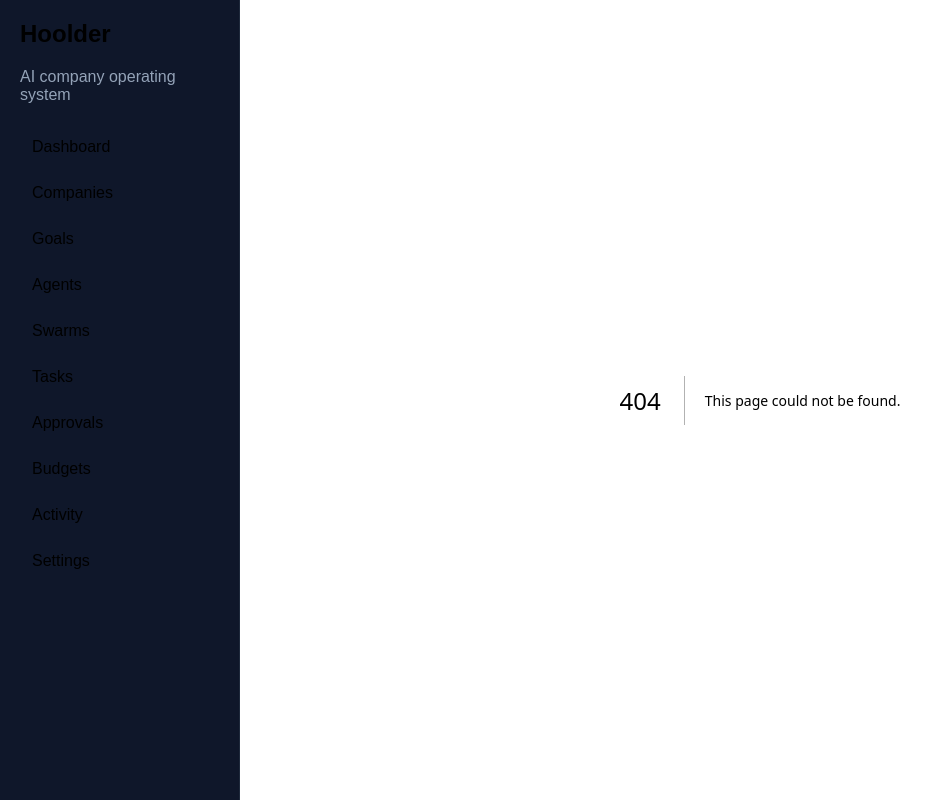
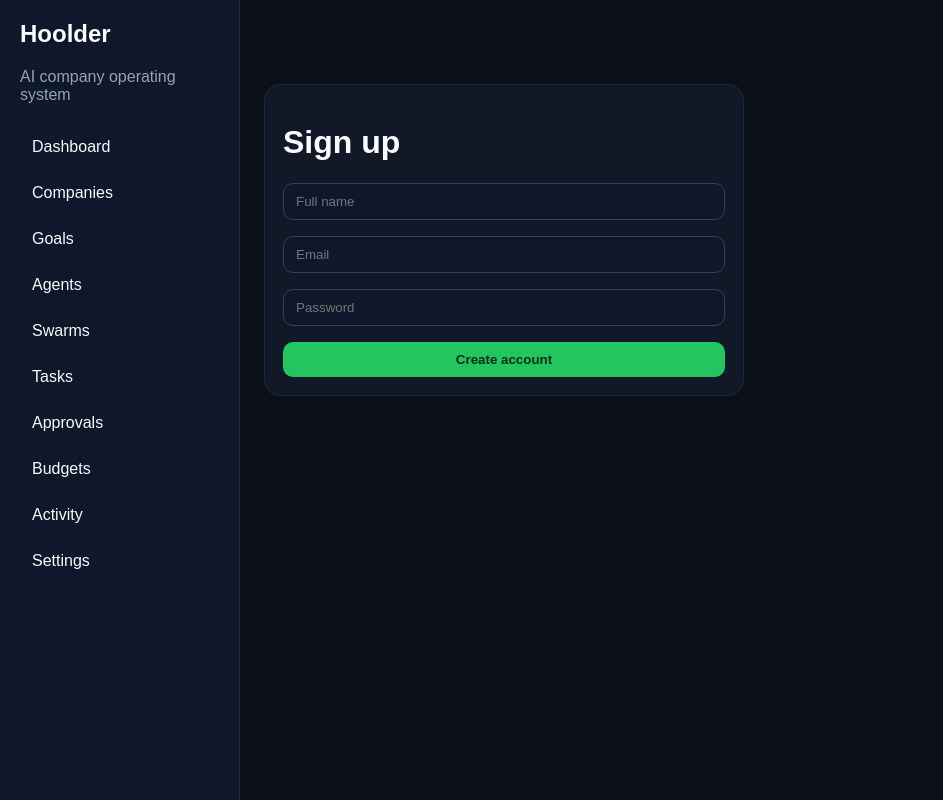
Before and after one commit to yogparel8299-ux/Hoolder, a Next.js app in the folder apps/web/: page /signup in a window 1280 px wide. Before the commit this address had no page. Shown: the whole page, without its empty margins (0-943 px from the left). Built offline with nearby package versions, Linux system fonts and the light colour scheme; no server answers.

Commit message:
Create page.tsx

```diff
--- /dev/null
+++ b/apps/web/app/signup/page.tsx
@@ -0,0 +1,47 @@
+"use client";
+
+import { useState } from "react";
+import { useRouter } from "next/navigation";
+import { supabaseBrowser } from "@/lib/supabase/browser";
+
+export default function SignupPage() {
+  const router = useRouter();
+  const [fullName, setFullName] = useState("");
+  const [email, setEmail] = useState("");
+  const [password, setPassword] = useState("");
+  const [error, setError] = useState("");
+
+  async function onSubmit(e: React.FormEvent) {
+    e.preventDefault();
+    setError("");
+
+    const { error } = await supabaseBrowser.auth.signUp({
+      email,
+      password,
+      options: { data: { full_name: fullName } }
+    });
+
+    if (error) {
+      setError(error.message);
+      return;
+    }
+
+    router.push("/dashboard");
+    router.refresh();
+  }
+
+  return (
+    <div className="container">
+      <div className="card" style={{ maxWidth: 480, marginTop: 60 }}>
+        <h1>Sign up</h1>
+        <form onSubmit={onSubmit} className="grid">
+          <input className="input" placeholder="Full name" value={fullName} onChange={(e) => setFullName(e.target.value)} />
+          <input className="input" placeholder="Email" value={email} onChange={(e) => setEmail(e.target.value)} />
+          <input className="input" placeholder="Password" type="password" value={password} onChange={(e) => setPassword(e.target.value)} />
+          {error ? <p>{error}</p> : null}
+          <button className="button" type="submit">Create account</button>
+        </form>
+      </div>
+    </div>
+  );
+}
```
